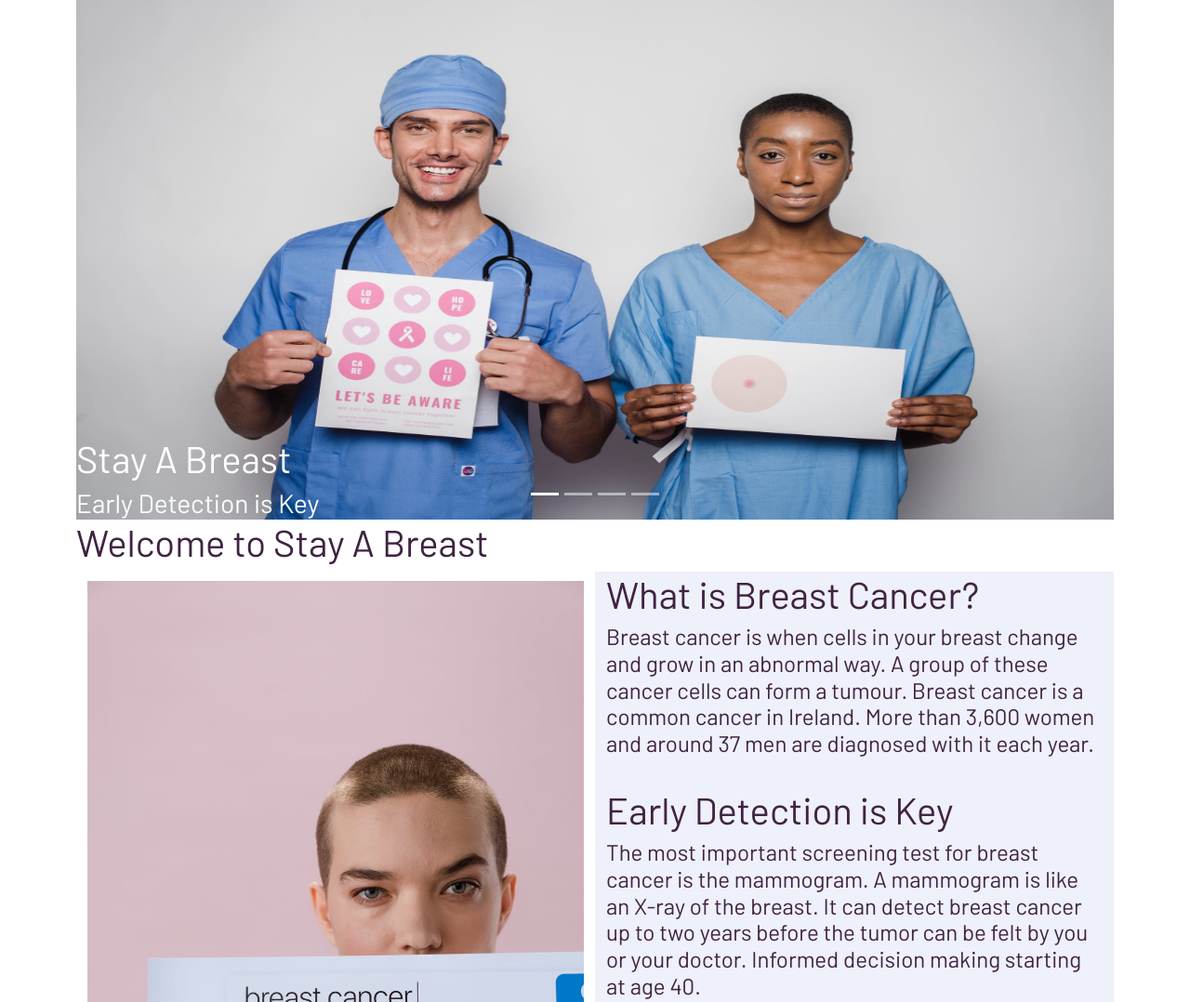
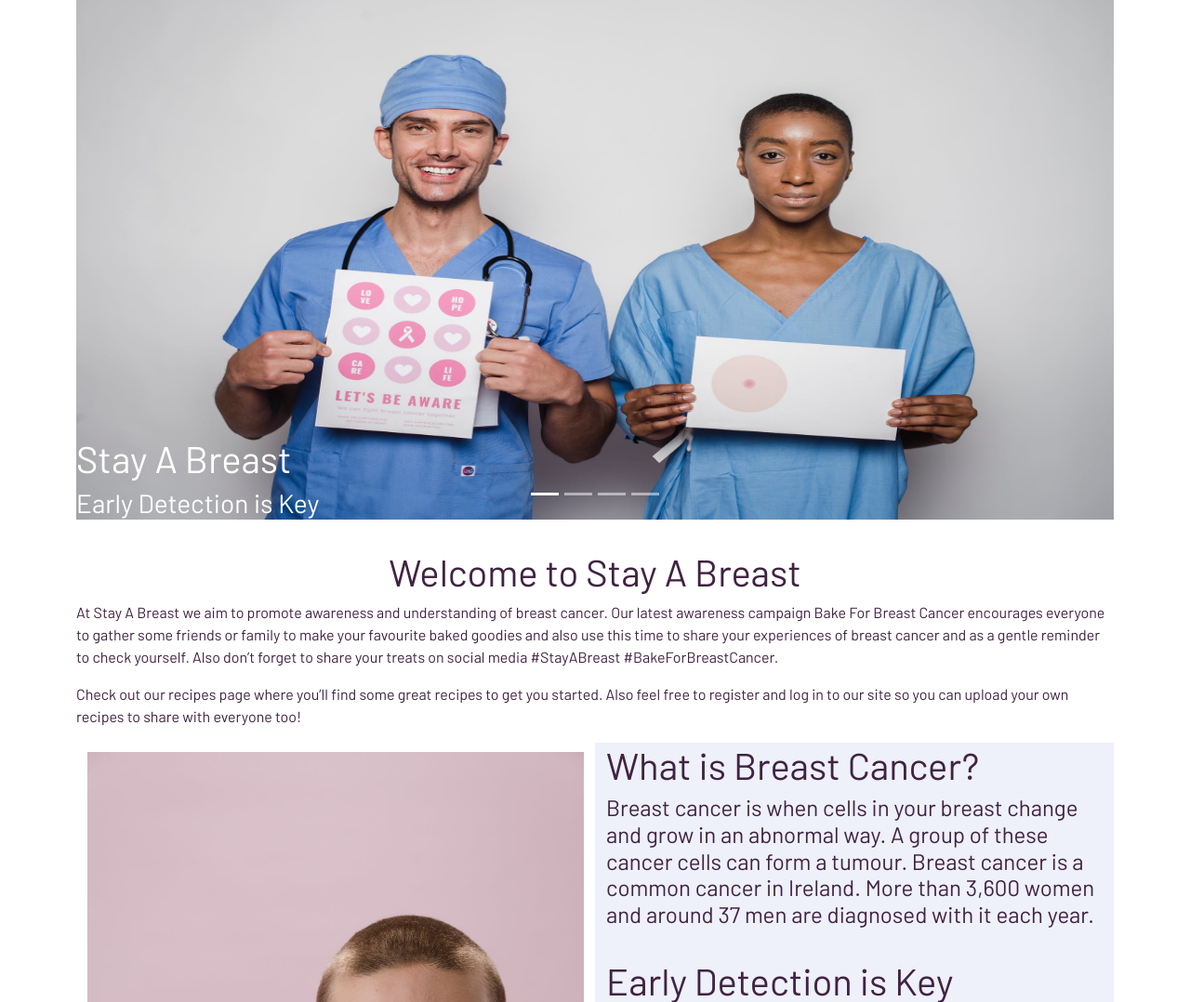
Before and after one commit to Sharon-B/BreastCancerAwarenessBakingApp, a Flask app: page / in a window 1280 px wide. Shown: the part 111-1189 px from the top of the page at 93% size. Run offline with Flask 2, Linux system fonts and the light colour scheme; data that the repository does not hold is empty; some libraries are stand-ins or nearby versions.

Commit message:
Add welcome paragraph to index.html

```diff
--- a/static/css/style.css
+++ b/static/css/style.css
@@ -114,6 +114,15 @@ footer {
     left: auto!important;
     bottom: -1.75rem!important;
     text-align: left!important;
+}
+
+#welcome {
+    display: flex;
+    flex-direction: column;
+    justify-content: center;
+    align-items: center;
+    width: 100%;
+    margin-top: 2rem;
 }
 /* Styling for desciptive image on home page */
 .aware-img1 {
--- a/templates/index.html
+++ b/templates/index.html
@@ -50,8 +50,14 @@
     </div>
   </div>
 </div>
-<div><h1>Welcome to Stay A Breast</h1>
-      <h4></h4>
+<div id="welcome">
+  <h1>Welcome to Stay A Breast</h1>
+    <p>
+      At Stay A Breast we aim to promote awareness and understanding of breast cancer. Our latest awareness campaign Bake For Breast Cancer encourages everyone to gather some friends or family to make your favourite baked goodies and also use this time to share your experiences of breast cancer and as a gentle reminder to check yourself. Also don’t forget to share your treats on social media #StayABreast #BakeForBreastCancer.
+    </p>
+    <p>
+      Check out our recipes page where you’ll find some great recipes to get you started. Also feel free to register and log in to our site so you can upload your own recipes to share with everyone too!
+    </p>
 </div>
 <div class="container">
   <div class="row">
```
